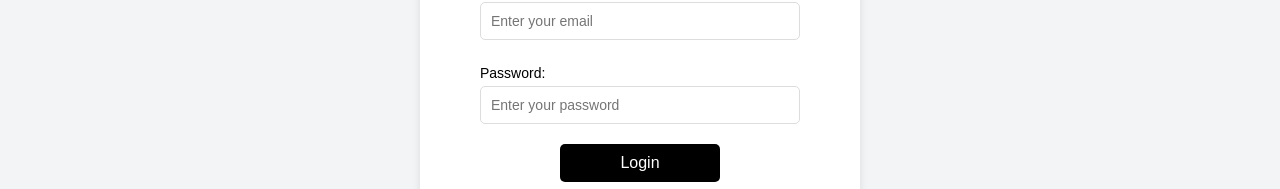
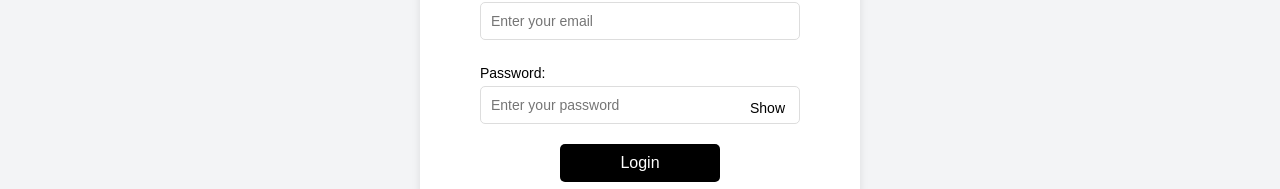
Before and after one commit to jagadeeshpj1610/bankProject, a React (Vite) app in the folder frontend/: page /adminlogin in a window 1280 px wide. Shown: the part 209-398 px from the top of the page. Built offline with nearby package versions, Linux system fonts and the light colour scheme.

Commit message:
add the show hide in adminlogin also

```diff
--- a/frontend/src/components/adminLoginPage.jsx
+++ b/frontend/src/components/adminLoginPage.jsx
@@ -1,7 +1,5 @@
-
 import React, { useState } from 'react';
 import { useNavigate } from 'react-router-dom';
-
 import '../css/login.css';
 
 const AdminLoginPage = () => {
@@ -10,6 +8,7 @@ const AdminLoginPage = () => {
   const [errMessage, setErrMessage] = useState("");
   const [emailError, setEmailError] = useState("");
   const [passwordError, setPasswordError] = useState("");
+  const [showPassword, setShowPassword] = useState(false);
   const navigate = useNavigate();
 
   const handleEmailChange = (e) => {
@@ -23,7 +22,6 @@ const AdminLoginPage = () => {
       setEmailError("");
     }
   };
-
 
   const handlePasswordChange = (e) => {
     const value = e.target.value;
@@ -80,13 +78,21 @@ const AdminLoginPage = () => {
         {emailError && <p style={{ color: "red", fontSize: "14px" }}>{emailError}</p>}
 
         <label>Password:</label>
+        <div className="passwordContainer">
           <input
-          type="password"
+            type={showPassword ? "text" : "password"}
             placeholder="Enter your password"
             value={password}
             onChange={handlePasswordChange}
           />
-        {passwordError && <p style={{ color: "red", fontSize: "14px"}}>{passwordError}</p>}
+          <span
+            className="passwordToggle"
+            onClick={() => setShowPassword(!showPassword)}
+          >
+            {showPassword ? "Hide" : "Show"}
+          </span>
+        </div>
+        {passwordError && <p style={{ color: "red", fontSize: "14px" }}>{passwordError}</p>}
 
         <button
           type="button"
--- a/frontend/src/css/login.css
+++ b/frontend/src/css/login.css
@@ -175,3 +175,22 @@ body {
   .signup-container p[style*="red"] {
     color: red;
   }
+
+
+.passwordContainer {
+  position: relative;
+}
+
+.passwordToggle {
+  position: absolute;
+  right: 55px;
+  top: 25%;
+  cursor: pointer;
+  color: black;
+  font-size: 14px;
+  user-select: none;
+}
+
+.passwordToggle:hover {
+  text-decoration: underline;
+}
```
Lines whose indentation alone changed are shown as unchanged.
